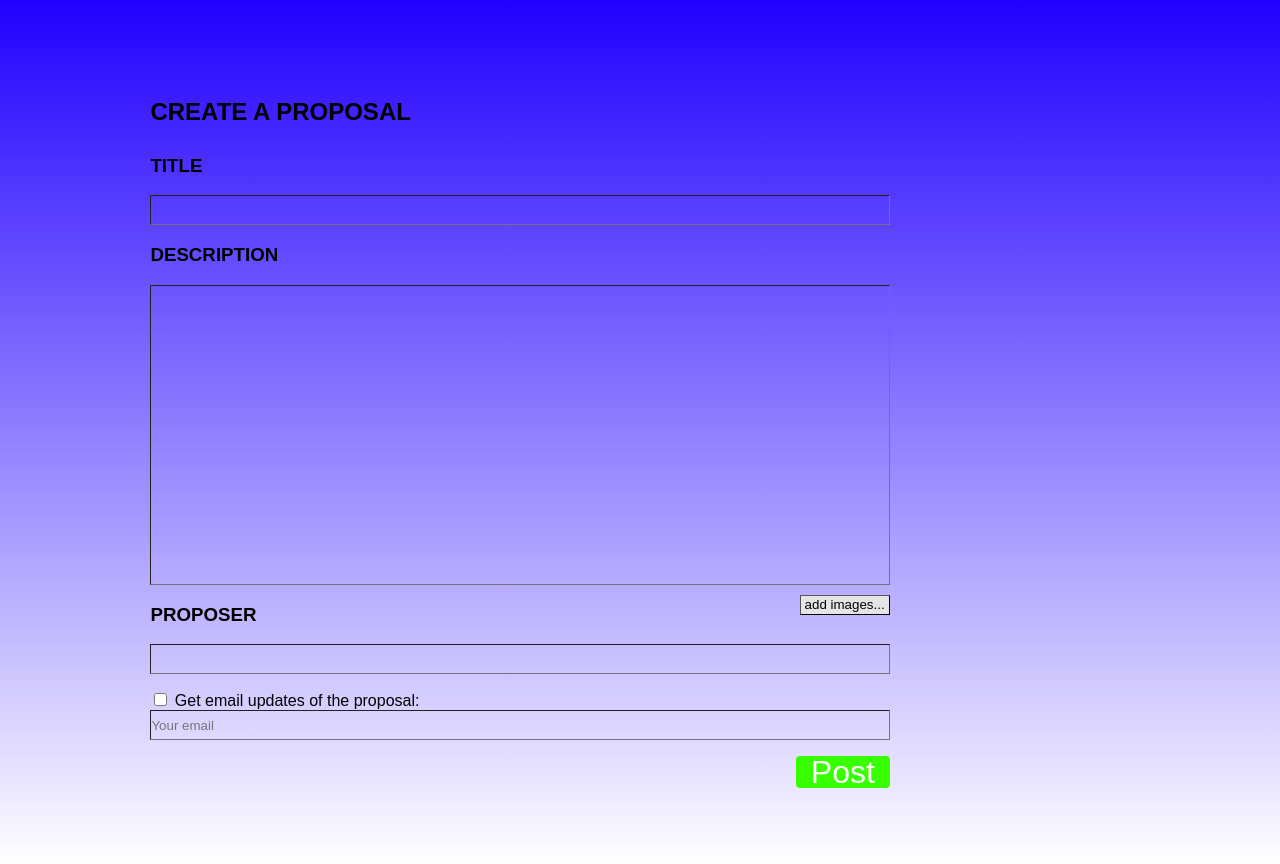
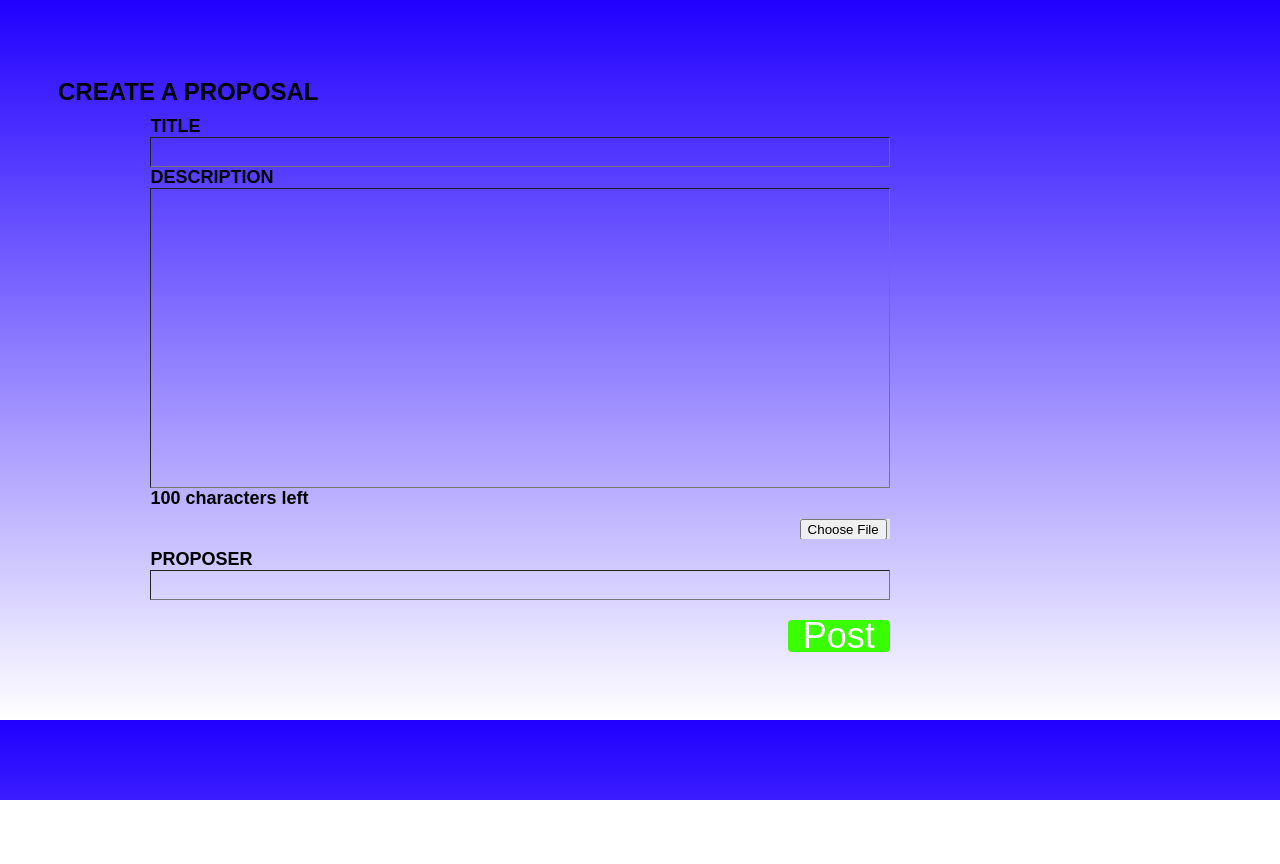
Before and after one commit to Mengxuan7777/GSAPP-Voting, a plain HTML site: page index.html in a window 1280 px wide. After the commit the page ends 800 px from the top, so only its background shows below. Drawn offline with Linux system fonts and the light colour scheme.

Commit message:
20220730

```diff
--- a/index.html
+++ b/index.html
@@ -8,32 +8,32 @@
     <link rel="stylesheet" href="style.css">
 </head>
 <body>
-    <form action="">
-      <h2>CREATE A PROPOSAL</h2>
-      <main class="container">
-        <!--     Left -->
-        <section class="left">
-          <h3>TITLE</h3>
-          <input class="title" type="text"/>
-          <h3>DESCRIPTION</h3>
-          <input class="description" type="text"/>
-          <button type="image">add images...</button>
-          <h3>PROPOSER</h3>
-          <input class="proposer" type="text"/>
-          <p>
-            <input type="checkbox" name="email" id="email">
-            <label for="email"> Get email updates of the proposal:</label>
-            <input class="email" type="text" placeholder="Your email">
-          </p>
-          <button type="post">Post</button>
-        </section>
-
+  <h2>CREATE A PROPOSAL</h2>
+    <main class="container">
+      <section class="left">
+        <form action="">
+          <div>
+            <label for="title">TITLE</label>
+            <input class="title" type="text" name="title"/>
+          </div>
+          <div>
+            <label for="description">DESCRIPTION</label>
+            <input class="description" type="text" name="description"/>
+          </div>
+          <div><span class="description_count"></span> characters left</div>
+          <div>
+            <input type="file" name="photo" accept="image/png, image/gif, image/jpeg">
+          </div>
+          <div>
+            <label for="proposer">PROPOSER</label>
+            <input class="proposer" type="text" name="proposer"/>
+          </div>
+          <div>
+            <button type="click">Post</button>
+          </div>
         </form>
-
-
-      </main>
-
-
-    <script src="main.js"></script>
+      </section>
+    </main>
+  <script src="main.js"></script>
   </body>
 </html>
--- a/main.js
+++ b/main.js
@@ -4,6 +4,10 @@ const form=document.querySelector("form");
 const titleInput=document.querySelector(".title");
 const descriptionInput=document.querySelector(".description")
 const emailInput=document.querySelector(".email");
+const descriptionCount = document.querySelector('.description_count');
+
+const count = 100;
+descriptionCount.innerText = count;
 
 const proposal={
     "proposalHub":[]
@@ -11,22 +15,39 @@ const proposal={
 
 const addNewProposal=(e) =>{
     e.preventDefault;
+    console.log(e.target)
 
     const newTitle=titleInput.value;
     const newDescription=descriptionInput.value;
     const newEmail=emailInput.value;
 
-form.addEventListener("post",addNewProposal);
+    proposalObject={
+        title:newTitle,
+        description:newDescription,
+        completed:faluse
+    }
 
-proposalObject={
-    title:newTitle,
-    description:newDescription,
-    email:newEmail,
-    completed:faluse,
+    proposal.proposalHub.push(proposalObject);
+
+    form.reset();
 }
 
-proposal.proposalHub.push(proposalObject);
-console.log(proposal)
+form.addEventListener("submit",addNewProposal);
 
-form.reset();
-}
+
+
+
+// form.addEventListener("submit",addNewProposal);
+
+// function addNewProposal(){
+//     const newTitle=titleInput.value;
+//     const newDescription=descriptionInput.value;
+//     const newEmail=emailInput.value;
+
+//     proposalObject={
+//         title:newTitle,
+//         description:newDescription,
+//         completed:faluse
+//     }
+//     proposal.proposalHub.push(proposalObject);
+// }
--- a/style.css
+++ b/style.css
@@ -23,24 +23,25 @@ form{
     flex-direction:column;
     width: 80%;
     margin: auto;
-    padding:20px 0;
+    padding:0px 0;
     color:rgb(0, 0, 0)
 }
 
-.container{
+container{
     margin:0px;
     display: flex;
 }
 
-.left{
+left{
     flex-basis: 100%;
     width: 100%;
 }
 
-.h3{
+div{
     font-weight: bolder;
-    font-size: xx-large;
-    color:blue;
+    font-size: large;
+
+    color:rgb(0, 0, 0);
 }
 
 input[type="text"]{
@@ -57,7 +58,7 @@ input[class="description"]{
     border-width: 1px;
 }
 
-button[type="image"]{
+input[type="file"]{
     height: 20px;
     width: 90px;
     float: right;
@@ -66,13 +67,13 @@ button[type="image"]{
     border-width: 1px;
 }
 
-button[type="post"]{
+button[type="click"]{
     color:#FFF;
     font-size: 200%;
     padding: 2%;
     background:#38ff01;
     border:none;
-    margin: 0px;
+    margin:20px 0px 10px 10px;
     float: right;
     line-height: 2px;
     border-radius:4px;
```
